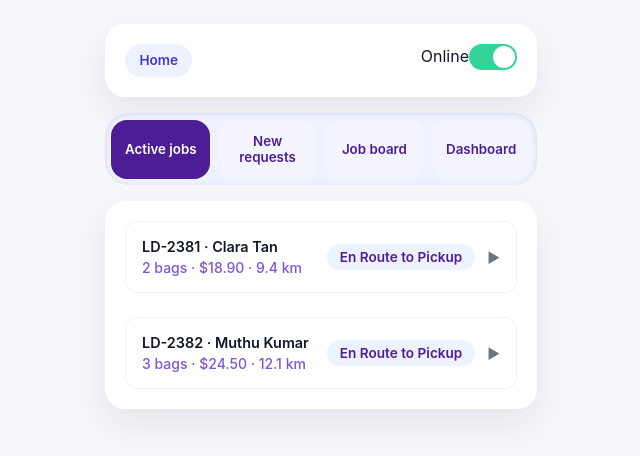
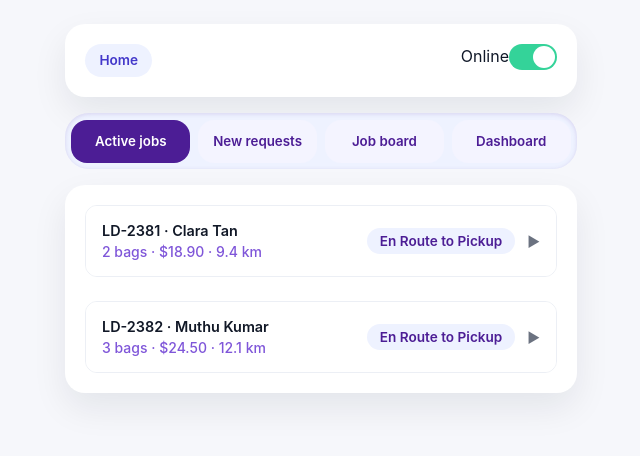
Before and after one commit to Path-yang/IS2102-group-project, a React (Vite) app in the folder laundrydash-app/: page /driver in a window 1280 px wide. Shown: the top 456 px of the page, without its empty margins (319-959 px from the left). Built offline with nearby package versions, Linux system fonts and the light colour scheme.

Commit message:
ui: widen driver viewport

```diff
--- a/laundrydash-app/src/App.css
+++ b/laundrydash-app/src/App.css
@@ -110,7 +110,7 @@ main {
 }
 
 .driver-app {
-  max-width: 480px;
+  max-width: 560px;
   margin: 0 auto;
   padding: 1.5rem;
   display: flex;
```
